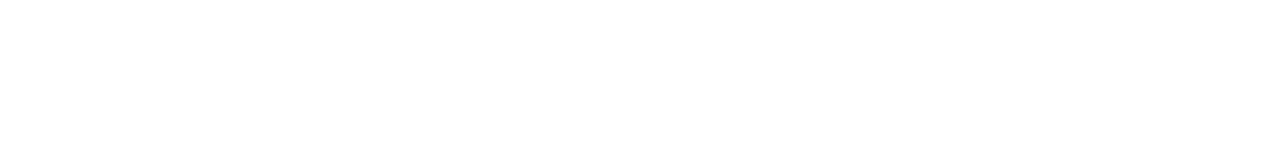
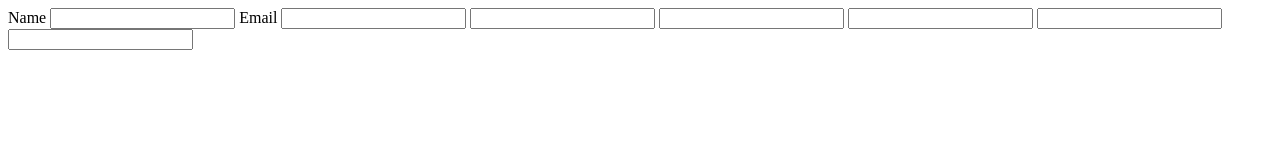
Before and after one commit to acciojob/car-insurance-form-Deepika-senthil, a website: page main.html in a window 1280 px wide. Drawn offline with Linux system fonts and the light colour scheme.

Commit message:
created a submission

```diff
--- a/main.html
+++ b/main.html
@@ -8,6 +8,23 @@
 
 <body>
 	<!-- the entire body must be written by student -->
+	<form method="post">
+		<label for="name">Name</label>
+		<input type="Text" id="name" required="Yes">
+		<label for="email">Email</label>
+		<input type="Email" id="email" required="Yes">
+		<label for=""></label>
+		<input type="" id="" required="">
+		<label for=""></label>
+		<input type="" id="" required="">
+		<label for=""></label>
+		<input type="" id="" required="">
+		<label for=""></label>
+		<input type="" id="" required="">
+		<label for=""></label>
+		<input type="" id="" required="">
+
+	</form>
     <script type="text/javascript" src="./script.js">
 </script>
 
```
